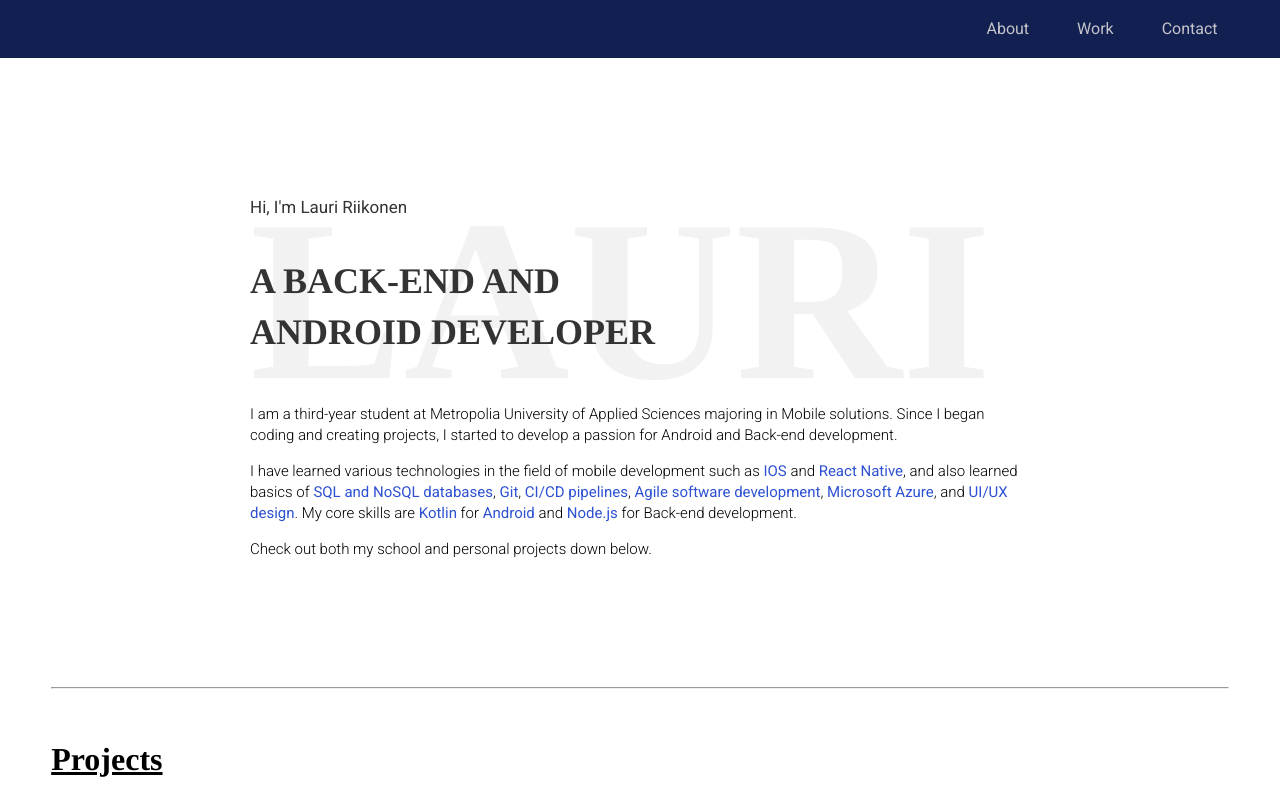
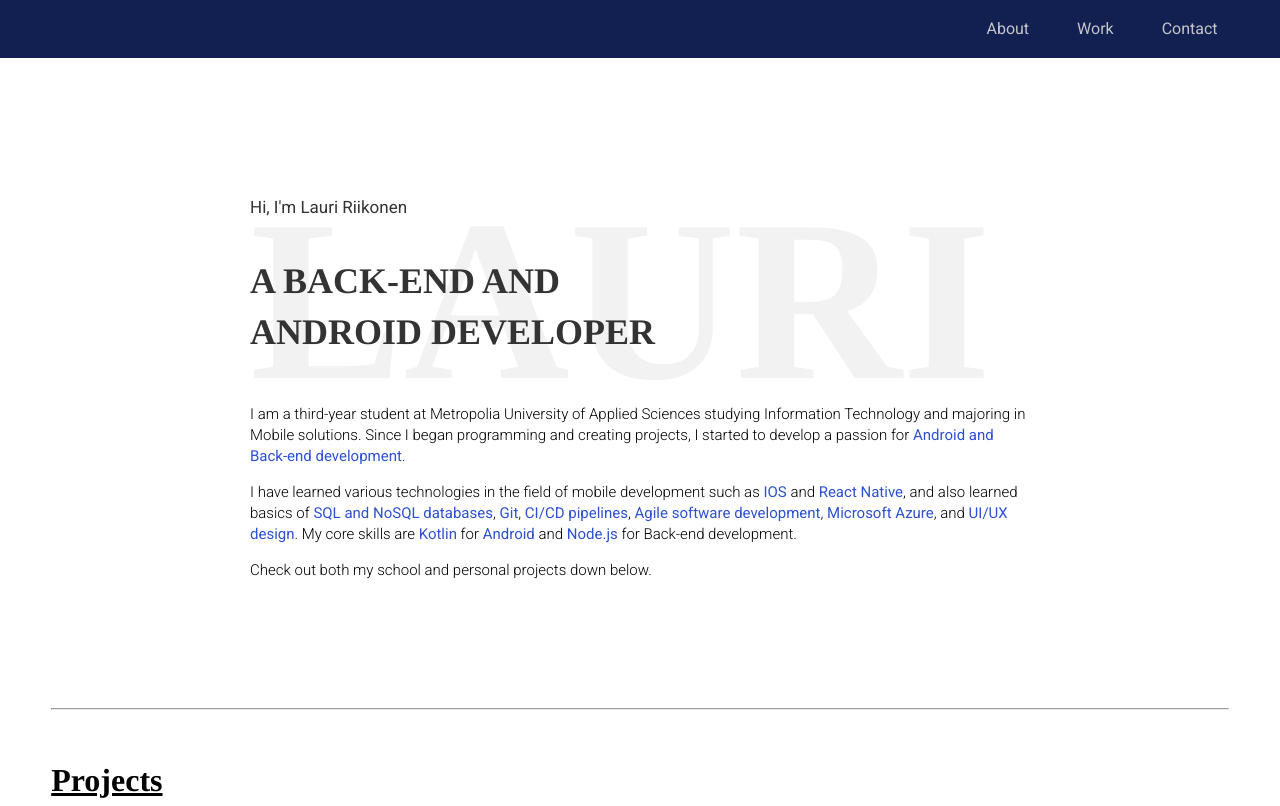
Before and after one commit to Lauri92/Lauri92, a plain HTML site: page index.html in a window 1280 px wide. Shown: the top 806 px of the page. Drawn offline with Linux system fonts and the light colour scheme.

Commit message:
Modified about-me to be more accurate

```diff
--- a/index.html
+++ b/index.html
@@ -38,10 +38,11 @@
             <p class="programmer-name">LAURI</p>
             <div class="info-container">
                 <p class="tech-p">A BACK-END AND ANDROID DEVELOPER</p>
-                <p class="about-me"> I am a third-year student at Metropolia University of Applied Sciences majoring in
+                <p class="about-me"> I am a third-year student at Metropolia University of Applied Sciences studying
+                    Information Technology and majoring in
                     Mobile solutions.
-                    Since I began coding and creating projects, I started to develop a passion for Android and Back-end
-                    development.
+                    Since I began programming and creating projects, I started to develop a passion for <span class="techs">Android and Back-end
+                        development</span>.
                 </p>
                 <p class="about-me"> I have learned various technologies in the field of mobile
                     development such as <span class="techs">IOS</span> and <span class="techs">React Native</span>, and
```
